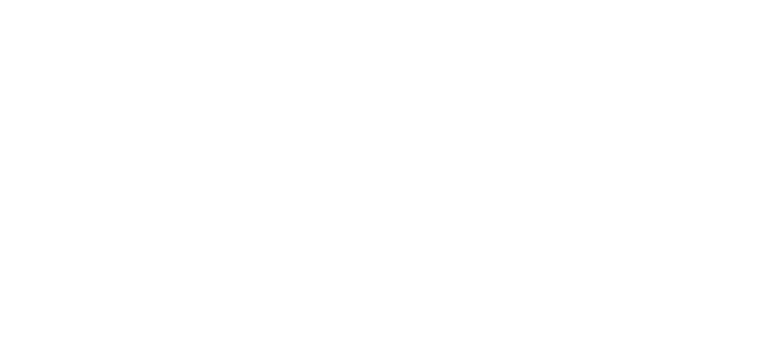
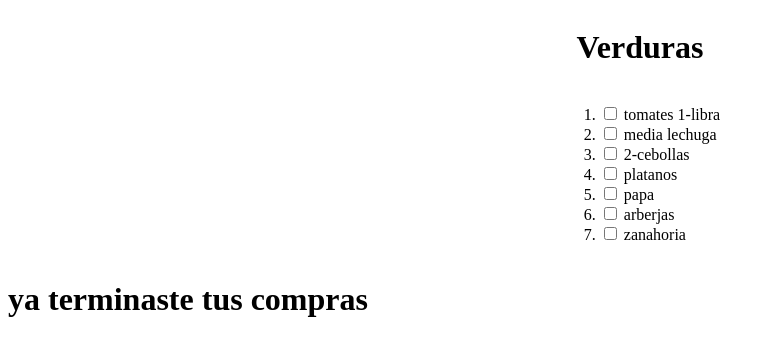
Before and after one commit to diegoJIMENEz23/lista, a plain HTML site: page index.html/index.html in a window 1280 px wide. Shown: the whole page, without its empty margins (0-774 px from the left). Drawn offline with Linux system fonts and the light colour scheme.

Commit message:
añadi la lista de verduras

```diff
--- a/index.html/css/style.css
+++ b/index.html/css/style.css
@@ -1,3 +1,6 @@
-h1 {
-  color: red;
+.wrapper {
+  display: flex;
+  justify-content: center;
+  align-items: center;
+  flex-direction: column;
 }
--- a/index.html/index.html
+++ b/index.html/index.html
@@ -19,7 +19,42 @@
       <section>
         <article></article>
       </section>
-      <ol></ol>
+      <div class="wrapper">
+        <h1>Verduras</h1>
+        <ol>
+          <li>
+            <input type="checkbox" />
+            <span>tomates 1-libra</span>
+          </li>
+          <li>
+            <input type="checkbox" />
+            <span>media lechuga</span>
+          </li>
+          <li>
+            <input type="checkbox" />
+            <span>2-cebollas</span>
+          </li>
+          <li>
+            <input type="checkbox" />
+            <span>platanos</span>
+          </li>
+          <li>
+            <input type="checkbox" />
+            <span>papa</span>
+          </li>
+          <li>
+            <input type="checkbox" />
+            <span>arberjas</span>
+          </li>
+          <li>
+            <input type="checkbox" />
+            <span>zanahoria</span>
+          </li>
+        </ol>
+      </div>
     </main>
+    <footer>
+      <h1>ya terminaste tus compras</h1>
+    </footer>
   </body>
 </html>
```
